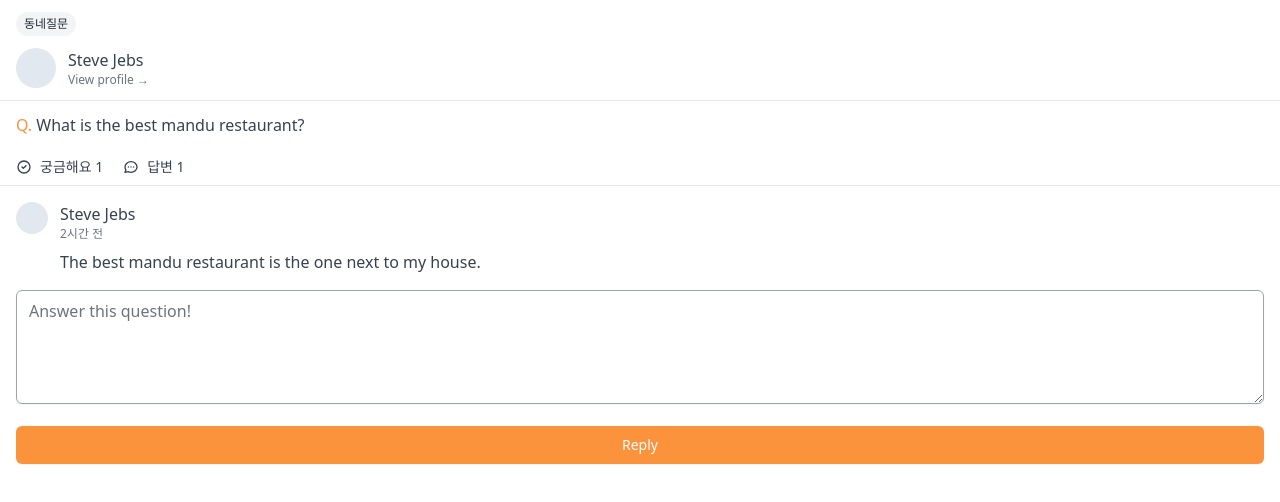
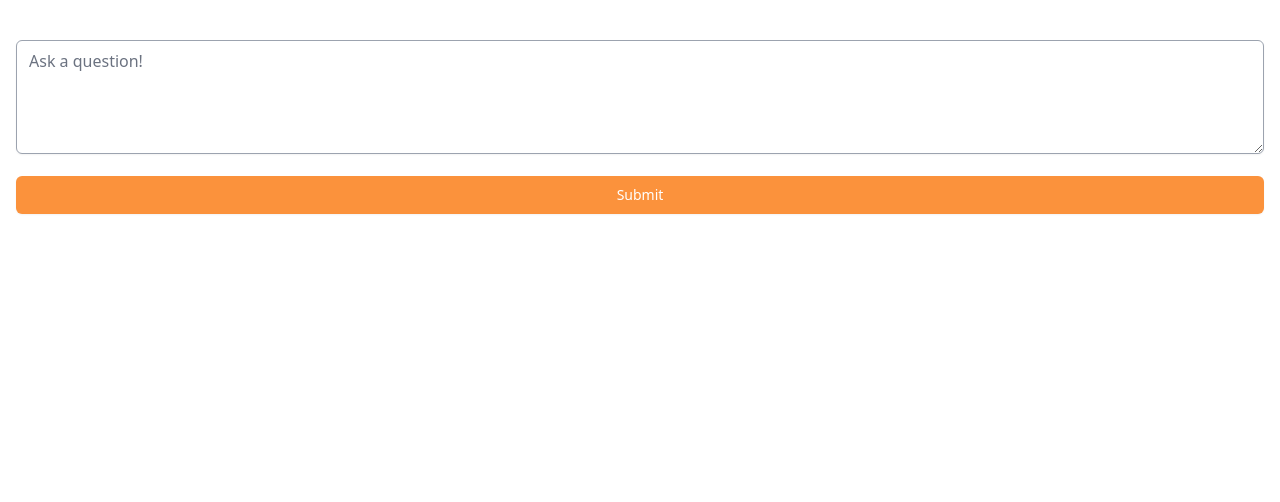
Before and after one commit to klastill/carrotMarket_clone, a Next.js app: page /community/write in a window 1280 px wide. Shown: the top 502 px of the page. Built offline with nearby package versions, Linux system fonts and the light colour scheme.

Commit message:
add community write page

```diff
--- /dev/null
+++ b/pages/community/write.tsx
@@ -0,0 +1,18 @@
+import type { NextPage } from "next";
+
+const Write: NextPage = () => {
+  return (
+    <form className="px-4 py-10">
+      <textarea
+        className="shadow-sm w-full border-gray-400 rounded-md focus:outline-none focus:ring-1 focus:ring-orange-400 focus:border-transparent"
+        rows={4}
+        placeholder="Ask a question!"
+      />
+      <button className="w-full mt-4 px-4 py-2 rounded-md text-sm font-medium text-white bg-orange-400 hover:bg-orange-500 border border-transparent shadow-sm focus:ring-2 focus:ring-offset-2 focus:ring-orange-500 focus:outline-none">
+        Submit
+      </button>
+    </form>
+  );
+};
+
+export default Write;
```
